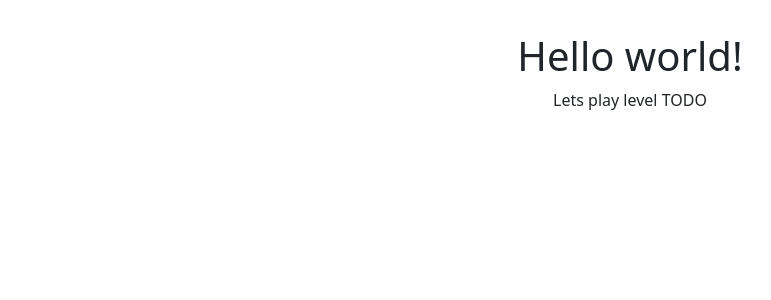
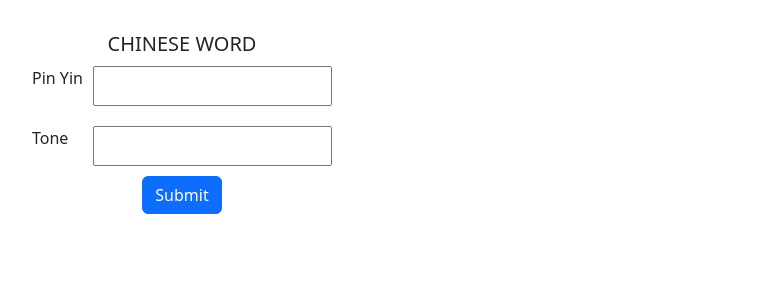
Before and after one commit to itselts/chinese-flashcards, a React (Vite) app: page /chinese-flashcards/play/1 in a window 1280 px wide. Shown: the top 300 px of the page, without its empty margins (10-781 px from the left). Built offline with nearby package versions, Linux system fonts and the light colour scheme.

Commit message:
flashcard structure

```diff
--- /dev/null
+++ b/src/components/Card.tsx
@@ -0,0 +1,22 @@
+import '../styles.css'
+
+export default function Card() {
+    return (
+        <div style={{width: "20rem"}}>
+            <div className="card-body">
+                <h5 className="card-title">CHINESE WORD</h5>
+                <form className="form">
+                    <div className="form--input">
+                        <p>Pin Yin</p>
+                        <input type='text' />
+                    </div>
+                    <div className='form--input'>
+                        <p>Tone</p>
+                        <input type='text' />
+                    </div>
+                </form>
+                <a href="" className="btn btn-primary">Submit</a>
+            </div>
+        </div>
+    )
+}
--- a/src/index.css
+++ b/src/index.css
@@ -54,16 +54,3 @@ button:focus,
 button:focus-visible {
   outline: 4px auto -webkit-focus-ring-color;
 }
-
-@media (prefers-color-scheme: light) {
-  :root {
-    color: #213547;
-    background-color: #ffffff;
-  }
-  a:hover {
-    color: #747bff;
-  }
-  button {
-    background-color: #f9f9f9;
-  }
-}
--- a/src/routes/play.tsx
+++ b/src/routes/play.tsx
@@ -1,10 +1,9 @@
+import Card from '../components/Card';
+
 export default function Play() {
     return (
         <div>
-            <h1>Hello world!</h1>
-            <p> Lets play level TODO</p>
+            <Card />
         </div>
-
-
     )
 }
--- /dev/null
+++ b/src/styles.css
@@ -0,0 +1,14 @@
+.card {
+    display: flex;
+    justify-content: center;
+}
+
+.form {
+    display: grid;
+}
+
+.form--input {
+    display: flex;
+    justify-content: space-between;
+    padding: 10px;
+}
```
